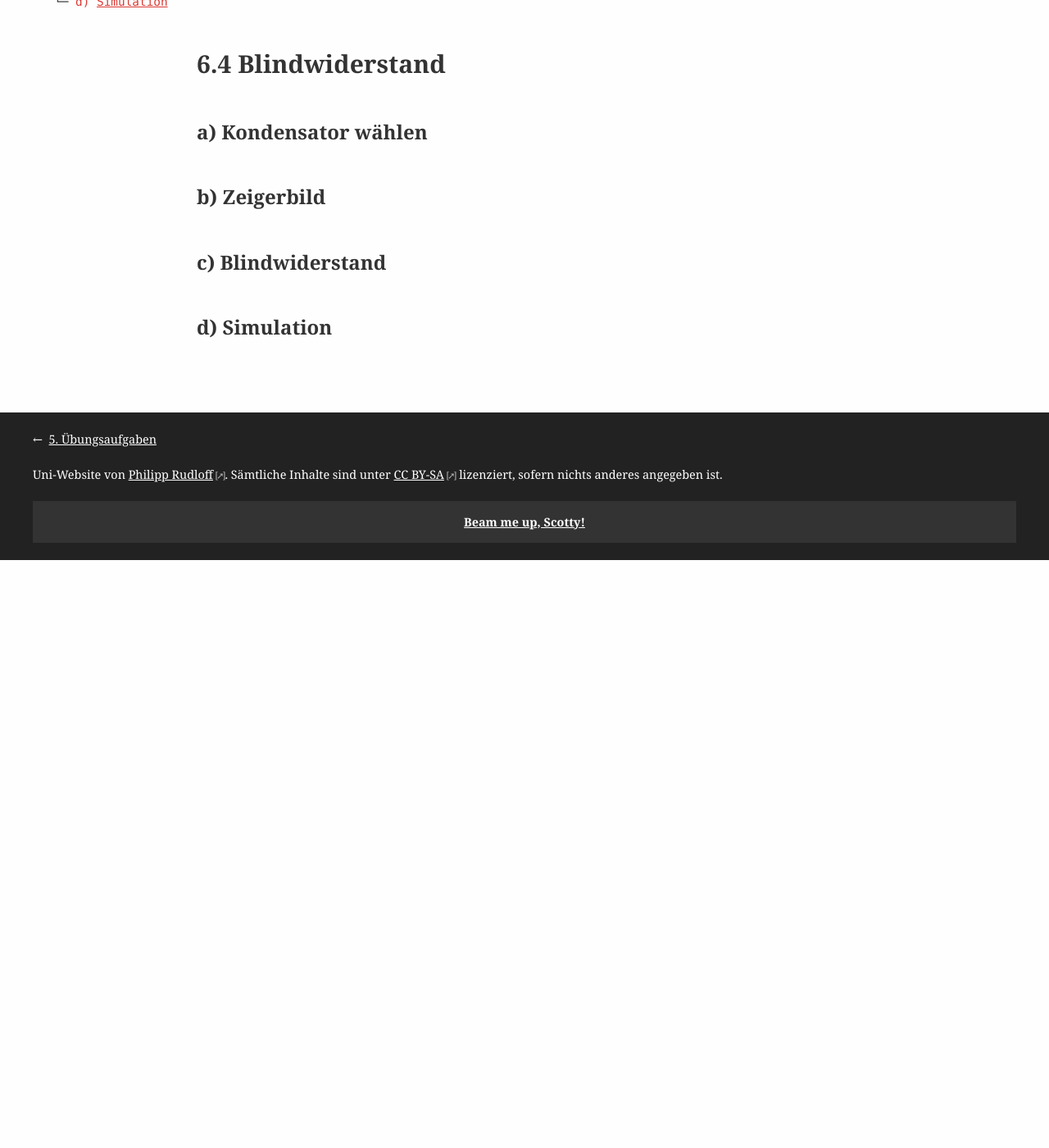
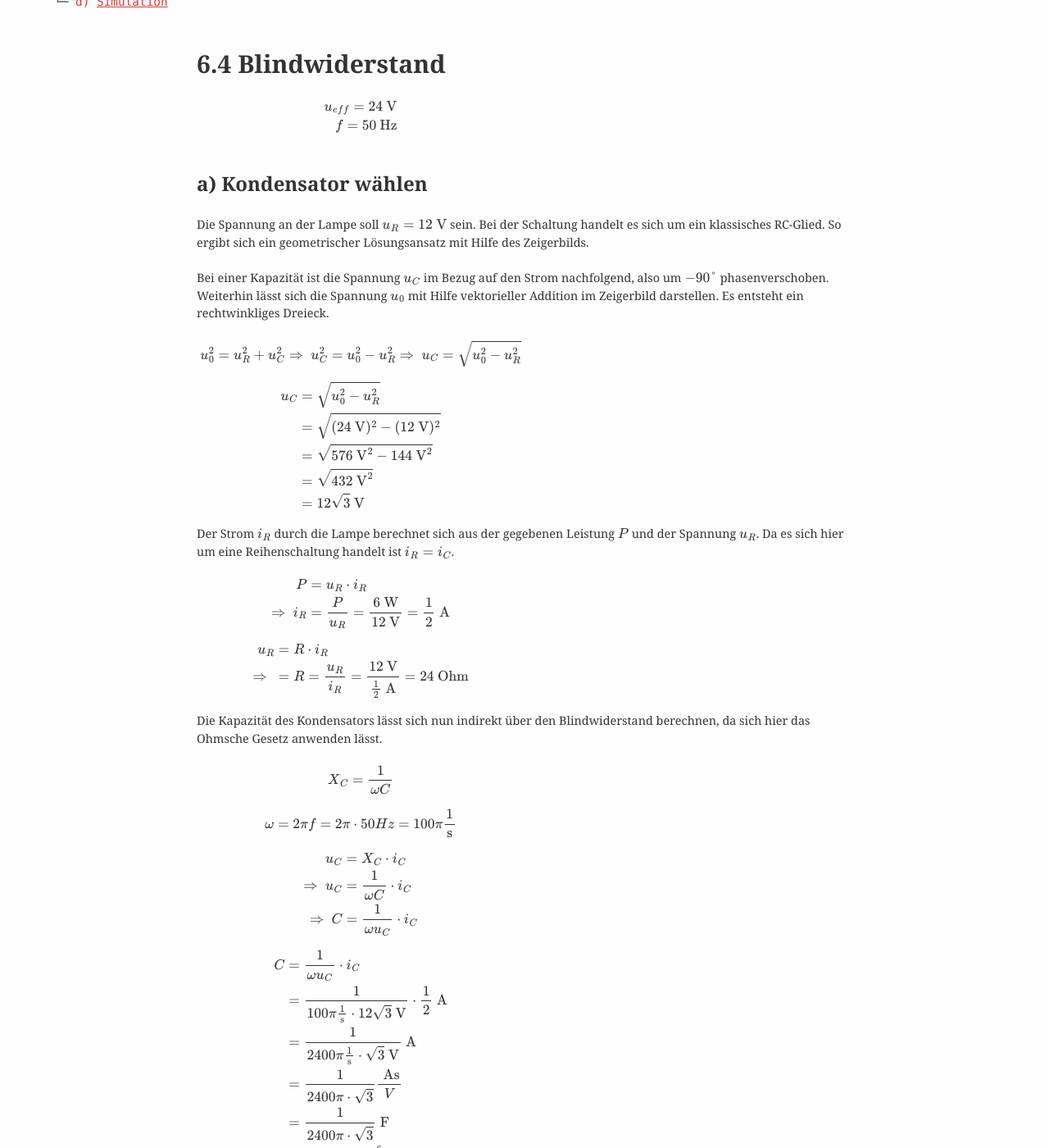
Before and after one commit to kleinfreund/ranu2619, a Jekyll site: the page built from 17-ss/est/uebung-6/index.html, in a window 1280 px wide and 1400 px high, scrolled down 356 px. Shown: the whole window at 82% size. Built offline with Jekyll 4.4.1, drawn with Linux system fonts in a browser that asks for light colours; formulas are drawn with MathJax 3; before the commit the page ends 1039 px from its top, so only the background shows below that; some of the changed text lies outside the part shown.

Commit message:
Complete exercise 6

```diff
--- a/17-ss/est/uebung-6/index.html
+++ b/17-ss/est/uebung-6/index.html
@@ -59,12 +59,146 @@
 
     <h2 id="6.4">6.4 Blindwiderstand</h2>
 
+    \begin{align*}
+        u_{eff} = 24 \text{ V} \\
+        f = 50 \text{ Hz}
+    \end{align*}
+
     <h3 id="6.4a">a) Kondensator wählen</h3>
+
+    <p>Die Spannung an der Lampe soll \( u_{R} = 12 \text{ V} \) sein. Bei der Schaltung handelt es sich um ein klassisches RC-Glied. So ergibt sich ein geometrischer Lösungsansatz mit Hilfe des Zeigerbilds.</p>
+
+    <p>Bei einer Kapazität ist die Spannung \( u_C \) im Bezug auf den Strom nachfolgend, also um \( -90° \) phasenverschoben. Weiterhin lässt sich die Spannung \( u_0 \) mit Hilfe vektorieller Addition im Zeigerbild darstellen. Es entsteht ein rechtwinkliges Dreieck.</p>
+
+    \begin{align*}
+        u_0^2 = u_R^2 + u_C^2
+        \Rightarrow~ u_C^2 = u_0^2 - u_R^2
+        \Rightarrow~ u_C = \sqrt{ u_0^2 - u_R^2 }
+    \end{align*}
+
+    \begin{align*}
+        u_C &amp;= \sqrt{ u_0^2 - u_R^2 } \\
+        &amp;= \sqrt{ (24 \text{ V})^2 - (12 \text{ V})^2 } \\
+        &amp;= \sqrt{ 576 \text{ V}^2 - 144 \text{ V}^2 } \\
+        &amp;= \sqrt{ 432 \text{ V}^2 } \\
+        &amp;= 12 \sqrt{ 3 } \text{ V} \\
+    \end{align*}
+
+    <p>Der Strom \( i_R \) durch die Lampe berechnet sich aus der gegebenen Leistung \( P \) und der Spannung \( u_R \). Da es sich hier um eine Reihenschaltung handelt ist \( i_R = i_C \).</p>
+
+    \begin{align*}
+        P &amp;= u_R \cdot i_R \\
+        \Rightarrow~ i_R &amp;= \frac{ P }{ u_R } = \frac{ 6 \text{ W} }{ 12 \text{ V} } = \frac{ 1 }{ 2 } \text{ A}
+    \end{align*}
+
+    \begin{align*}
+        u_R &amp;= R \cdot i_R \\
+        \Rightarrow~ &amp;= R = \frac{ u_R }{ i_R } = \frac{ 12 \text{ V} }{ \frac{ 1 }{ 2 } \text{ A} } = 24 \text{ Ohm}
+    \end{align*}
+
+    <p>Die Kapazität des Kondensators lässt sich nun indirekt über den Blindwiderstand berechnen, da sich hier das Ohmsche Gesetz anwenden lässt.</p>
+
+    \begin{align*}
+        X_C = \frac{ 1 }{ \omega C }
+    \end{align*}
+
+    \begin{align*}
+        \omega = 2 \pi f = 2 \pi \cdot 50 Hz = 100 \pi \frac{ 1 }{ \text{s} }
+    \end{align*}
+
+    \begin{align*}
+        u_C &amp;= X_C \cdot i_C \\
+        \Rightarrow~ u_C &amp;= \frac{ 1 }{ \omega C } \cdot i_C \\
+        \Rightarrow~ C &amp;= \frac{ 1 }{ \omega u_C } \cdot i_C \\
+    \end{align*}
+
+    \begin{align*}
+        C &amp;= \frac{ 1 }{ \omega u_C } \cdot i_C \\
+        &amp;= \frac{ 1 }{ 100 \pi \frac{ 1 }{ \text{s} } \cdot 12\sqrt{3} \text{ V} } \cdot \frac{ 1 }{ 2 } \text{ A} \\
+        &amp;= \frac{ 1 }{ 2400 \pi \frac{ 1 }{ \text{s} } \cdot \sqrt{3} \text{ V} } \text{ A} \\
+        &amp;= \frac{ 1 }{ 2400 \pi \cdot \sqrt{3} } \frac{ \text{ As} }{ V } \\
+        &amp;= \frac{ 1 }{ 2400 \pi \cdot \sqrt{3} } \text{ F} \\
+        &amp;= 76.573 \cdot 10^{-6} \text{ F} \\
+    \end{align*}
 
     <h3 id="6.4b">b) Zeigerbild</h3>
 
+    <figure>
+        <img src="{{ site.baseurl }}/img/17-ss/est/ex-6-task-4b.png">
+        <figcaption>
+            Geometrischer Zusammenhang: Der Strom eilt der Spannung um 90° voraus. Anders ausgedrückt: Die Spannung \( u_C \) ist um \( \varphi_C = -\frac{ \pi }{ 2 } \) zum Strom phasenverschoben.
+        </figcaption>
+    </figure>
+
     <h3 id="6.4c">c) Blindwiderstand</h3>
+
+    \begin{align*}
+        1 \text{ Hz} \leq f \leq 1 \cdot 10^3 \text{ Hz}
+    \end{align*}
+
+    <p>Der Blindwiderstand einer Kapazität ist \( X_C = \frac{ 1 }{ \omega C } \).</p>
+
+    <p>Mit Python (Version 3.5.2) wurde für 20 Frequenzen der Blindwiderstand ausgerechnet.</p>
+
+    <pre><code>import math
+
+# Calculate capacity
+c = 1.0/(2400.0*math.pi*math.sqrt(3.0))
+
+# Use 20 samples from the frequency interval [1 Hz, 1000 Hz]
+max_freq=1000
+step = max_freq // 20
+
+# Calculate omegas starting from 0, not 1 Hz in order to have the frequencies
+#     [0, 50, 100, …, 1000]
+# instead of
+#     [1, 51, 101, …, 1001]
+omegas = [2*math.pi*i for i in range(0, max_freq+step, step)]
+
+# Special-case the first frequency to be 1 Hz to avoid division by zero.
+omegas[0] = 2*math.pi
+reactances = [1.0/(omega*c) for omega in omegas]
+
+[print("%8.3f Ohm" % reactance) for reactance in reactances]</code></pre>
+
+    <pre>2078.461 Ohm
+  41.569 Ohm
+  20.785 Ohm
+  13.856 Ohm
+  10.392 Ohm
+   8.314 Ohm
+   6.928 Ohm
+   5.938 Ohm
+   5.196 Ohm
+   4.619 Ohm
+   4.157 Ohm
+   3.779 Ohm
+   3.464 Ohm
+   3.198 Ohm
+   2.969 Ohm
+   2.771 Ohm
+   2.598 Ohm
+   2.445 Ohm
+   2.309 Ohm
+   2.188 Ohm
+   2.078 Ohm</pre>
+
+    <figure>
+        <img src="{{ site.baseurl }}/img/17-ss/est/ex-6-task-4c.png">
+        <figcaption>
+            Der Blindwiderstand als Funktion der Frequenz.
+        </figcaption>
+    </figure>
+
+
 
     <h3 id="6.4d">d) Simulation</h3>
 
+    <figure>
+        <img src="{{ site.baseurl }}/img/17-ss/est/ex-6-task-4d.png">
+        <figcaption>
+            Die Simulation zeigt die Spannung an der Lampe und am Kondensator abhängig von der Frequenz.
+        </figcaption>
+    </figure>
+
 </section>
```
Also changed, not shown: img/17-ss/est/ex-6-task-4b.png (added), img/17-ss/est/ex-6-task-4c.png (added), img/17-ss/est/ex-6-task-4d.png (added).
